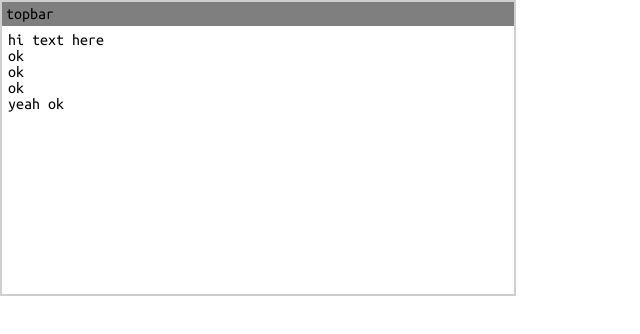
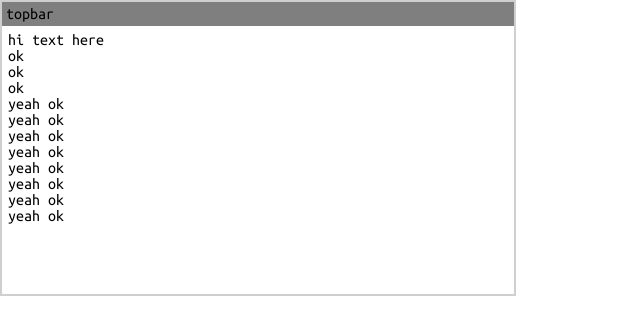
Before and after one commit to RedMikePumpkin/NotePad--, a plain HTML site: page editor.html in a window 1280 px wide. Shown: the whole page, without its empty margins (0-640 px from the left). Drawn offline with Linux system fonts and the light colour scheme.

Commit message:
Update editor.html

```diff
--- a/editor.html
+++ b/editor.html
@@ -29,7 +29,7 @@
     <body>
         <div id="editorcontent">
             <div id="topbar">topbar</div>
-            <div id="textbox">hi text here<br>ok<br>ok<br>ok<br>yeah ok</div>
+            <div id="textbox">hi text here<br>ok<br>ok<br>ok<br>yeah ok<br>yeah ok<br>yeah ok<br>yeah ok<br>yeah ok<br>yeah ok<br>yeah ok<br>yeah ok</div>
         </div>
     </body>
 </html>
```
